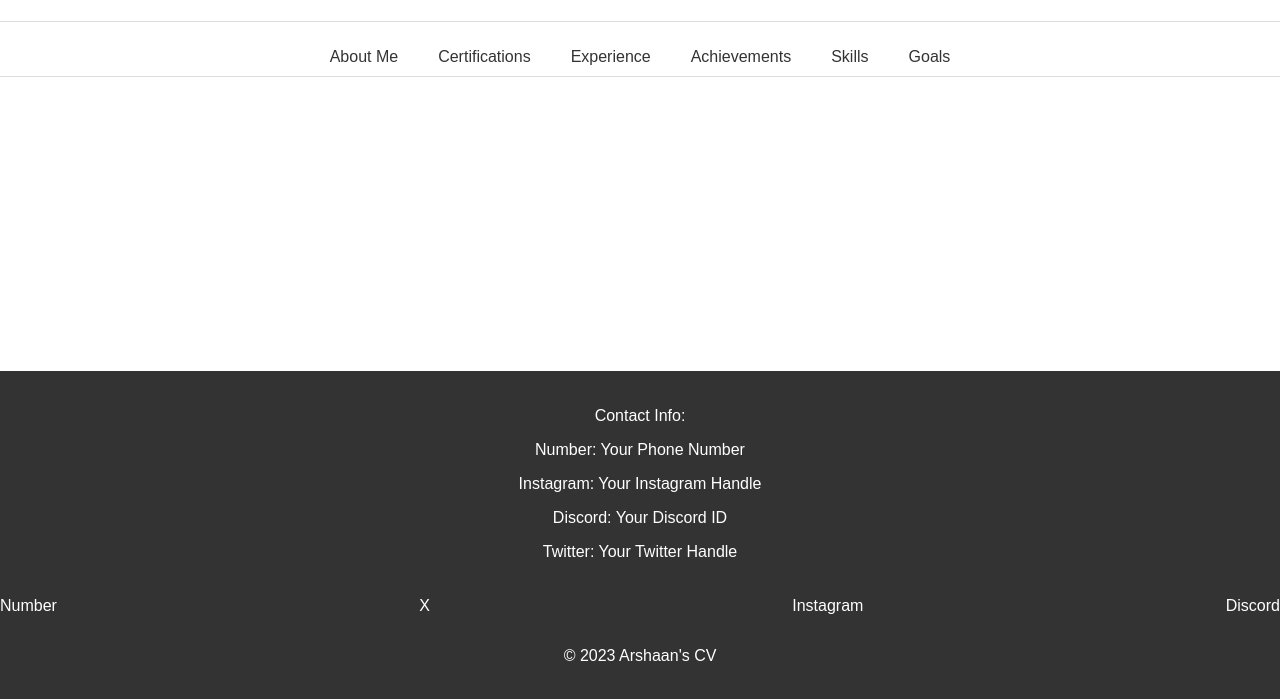
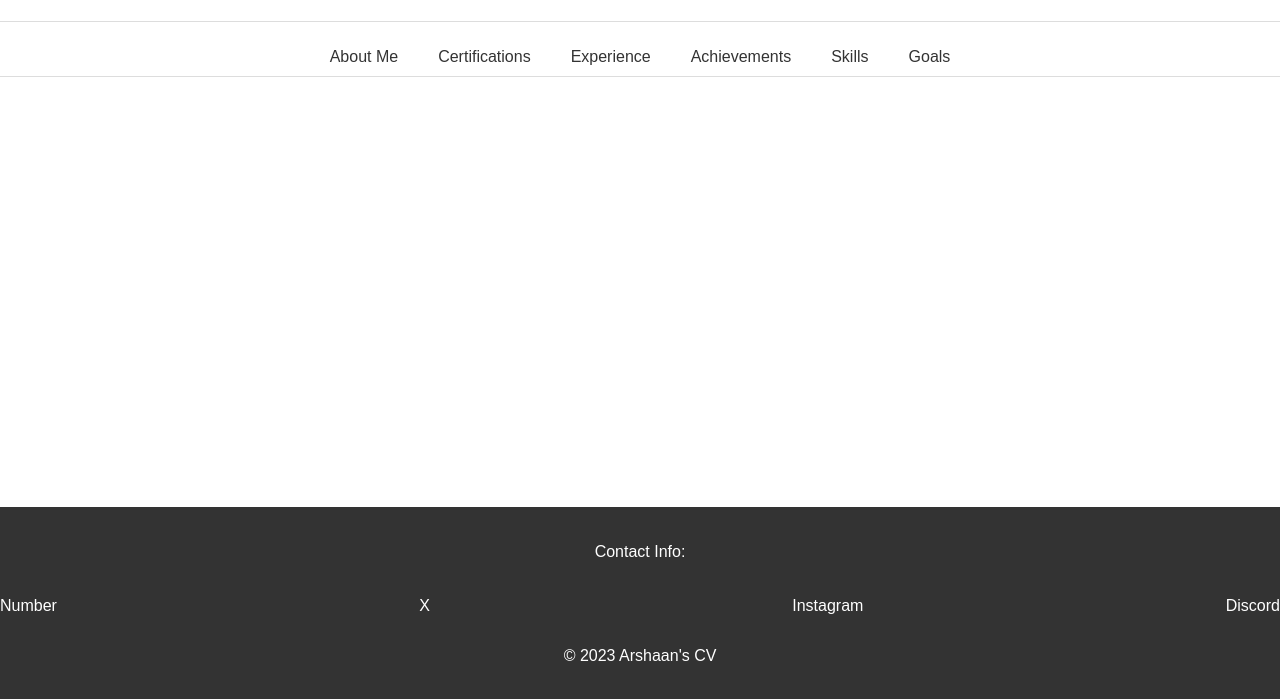
Before and after one commit to AshMirza3/AshMirza3.github.io, a plain HTML site: page index.html in a window 1280 px wide. Shown: the part 99-798 px from the top of the page. Drawn offline with Linux system fonts and the light colour scheme.

Commit message:
Update index.html

```diff
--- a/index.html
+++ b/index.html
@@ -46,10 +46,6 @@
     <footer>
       <div class="contact-info">
           <p>Contact Info:</p>
-          <p>Number: Your Phone Number</p>
-          <p>Instagram: Your Instagram Handle</p>
-          <p>Discord: Your Discord ID</p>
-          <p>Twitter: Your Twitter Handle</p>
       </div>
       <div class="contact-links">
           <p>Number</p>
```
